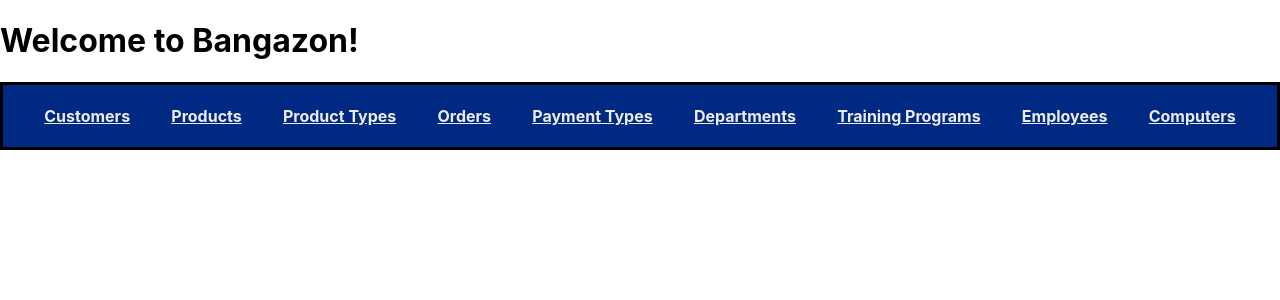
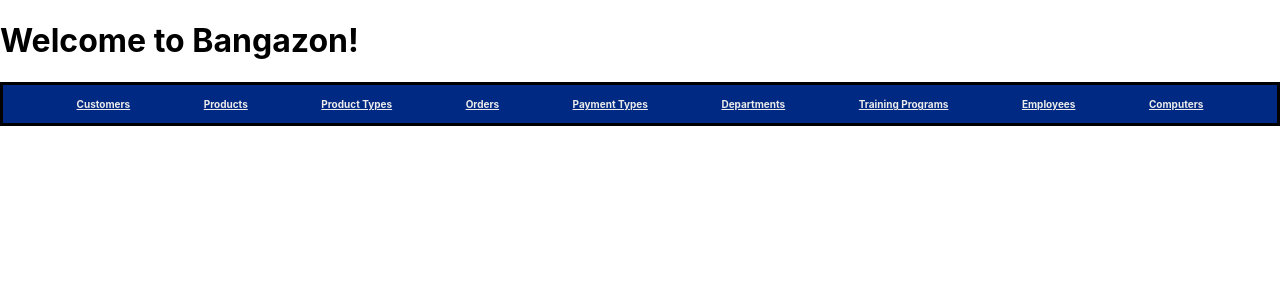
Before and after one commit to blathering-barnacles/Bangazon-3-Front_End, a React (Create React App) app: page / in a window 1280 px wide. Shown: the top 300 px of the page. Built offline with nearby package versions, Linux system fonts and the light colour scheme.

Commit message:
fixed font size

```diff
--- a/src/components/nav/index.css
+++ b/src/components/nav/index.css
@@ -2,8 +2,8 @@
   display: flex;
   justify-content: space-evenly;
   border: 3px solid black;
-  /* background-color: rgb(174, 197, 247); */
   background-color: rgb(0, 41, 131);
+  font-size: 10px;
 
 }
 
--- a/src/components/nav/index.js
+++ b/src/components/nav/index.js
@@ -11,7 +11,7 @@ export default class NavBar extends Component {
 
       <React.Fragment>
         <nav className="navBar">
-          <a href="http://localhost:3000/customers"><h4>Customers</h4></a>
+          <a href="http://localhost:3000/customers" ><h4>Customers</h4></a>
           <a href="http://localhost:3000/products"><h4>Products</h4></a>
           <a href="http://localhost:3000/product-types"><h4>Product Types</h4></a>
           <a href="http://localhost:3000/orders"><h4>Orders</h4></a>
```
